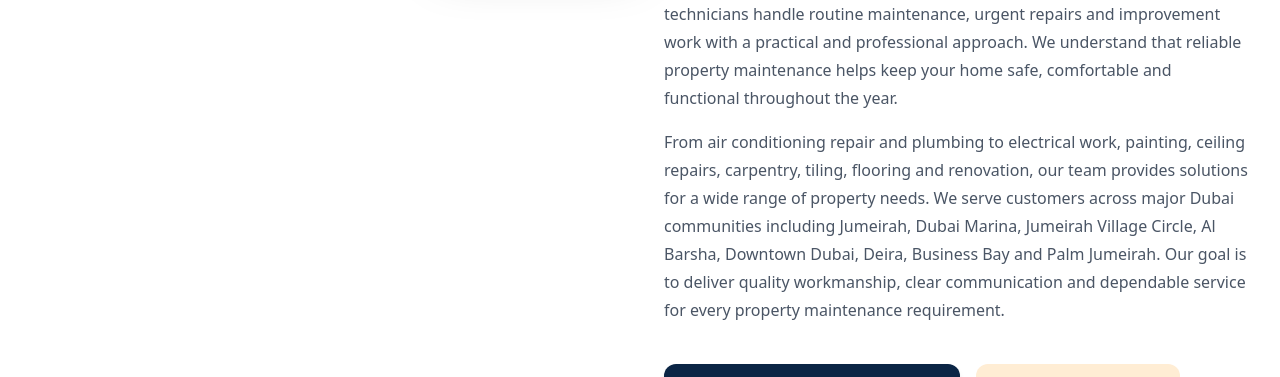
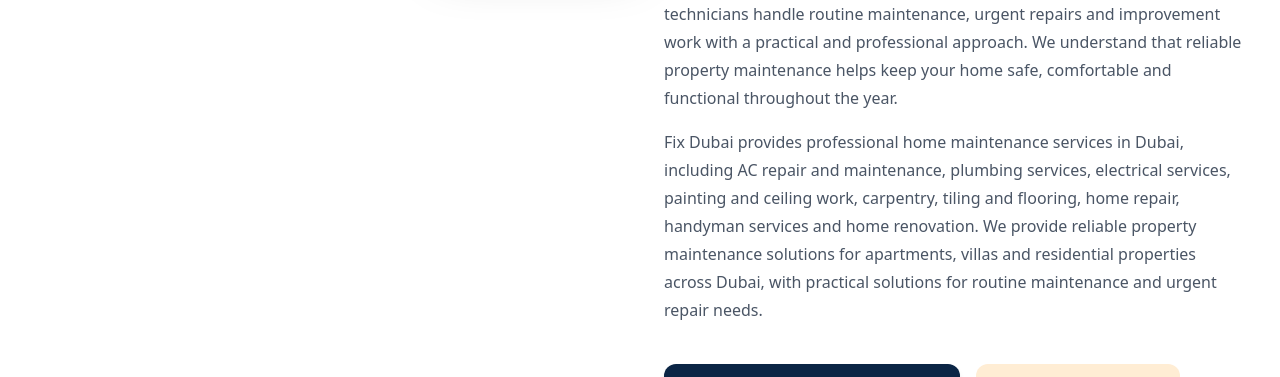
Before and after one commit to abbaa137898-hub/Fix-Dubai, a React (Vite) app: page / in a window 1280 px wide. Shown: the part 6100-6477 px from the top of the page. Built offline with nearby package versions, Linux system fonts and the light colour scheme.

Commit message:
Update AboutSection.tsx

```diff
--- a/src/components/AboutSection.tsx
+++ b/src/components/AboutSection.tsx
@@ -103,13 +103,13 @@
 </p>
 
 <p className="text-gray-600 leading-7 mt-4">
-  From air conditioning repair and plumbing to electrical work, painting,
-  ceiling repairs, carpentry, tiling, flooring and renovation, our team
-  provides solutions for a wide range of property needs. We serve customers
-  across major Dubai communities including Jumeirah, Dubai Marina, Jumeirah
-  Village Circle, Al Barsha, Downtown Dubai, Deira, Business Bay and Palm
-  Jumeirah. Our goal is to deliver quality workmanship, clear communication
-  and dependable service for every property maintenance requirement.
+  Fix Dubai provides professional home maintenance services in Dubai,
+  including AC repair and maintenance, plumbing services, electrical
+  services, painting and ceiling work, carpentry, tiling and flooring,
+  home repair, handyman services and home renovation. We provide reliable
+  property maintenance solutions for apartments, villas and residential
+  properties across Dubai, with practical solutions for routine maintenance
+  and urgent repair needs.
 </p>
 </div>
             <div className="pt-4 flex flex-wrap items-center gap-4">
```
